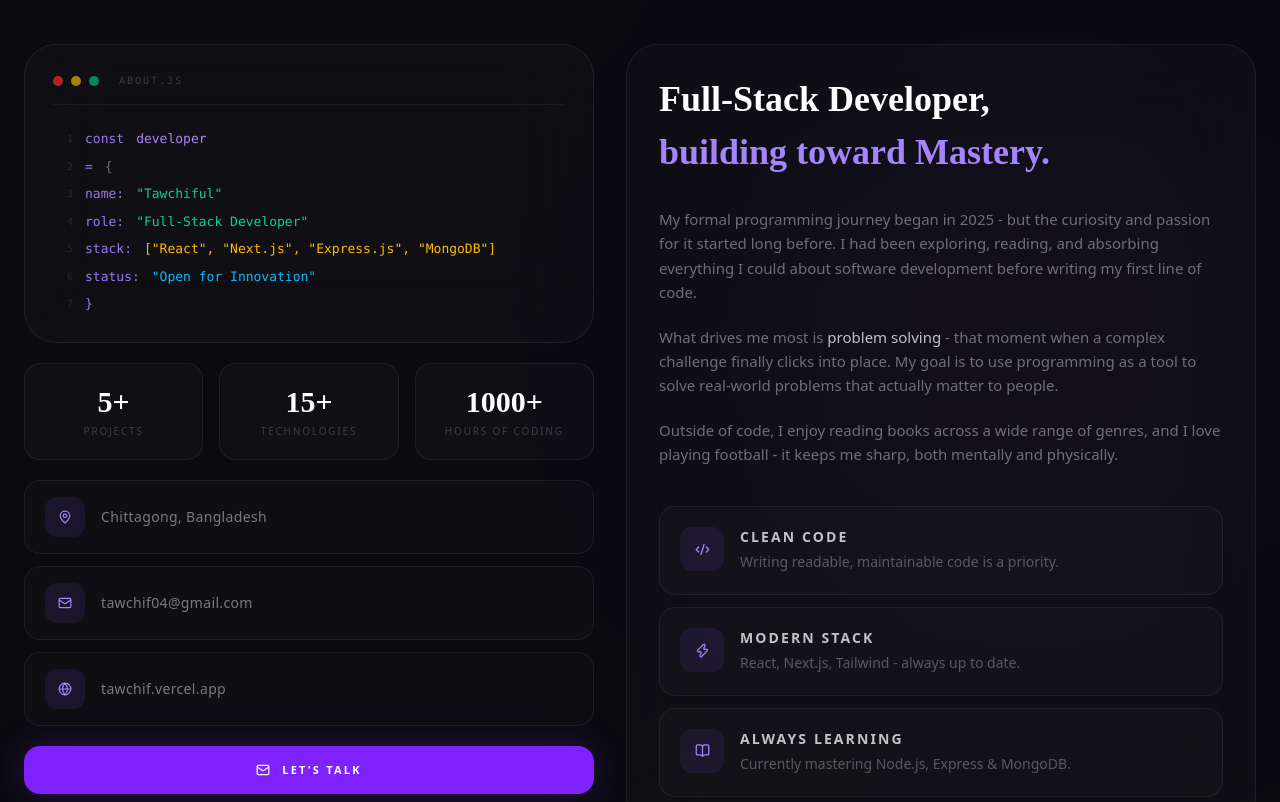
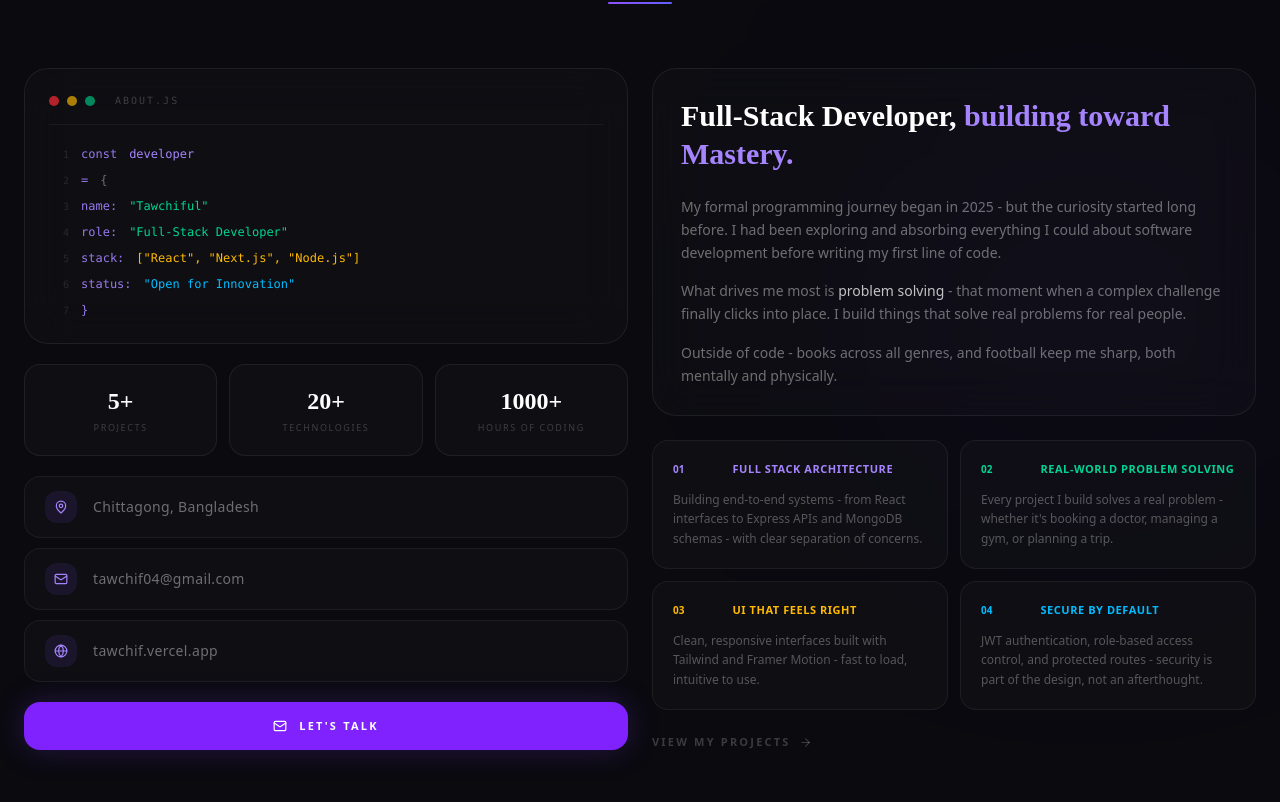
Before and after one commit to tawchifulislam/portfolio, a Next.js app: page / in a window 1280 px wide. Shown: the part 1018-1820 px from the top of the page. Built offline with nearby package versions, Linux system fonts and the light colour scheme.

Commit message:
refactor: update layout and style for core landing components

```diff
--- a/src/app/projects/page.jsx
+++ b/src/app/projects/page.jsx
@@ -14,7 +14,7 @@ export default function Projects() {
     >
       <div className="absolute top-1/3 left-1/2 -translate-x-1/2 w-150 h-100 bg-violet-600/4 rounded-full blur-[120px] pointer-events-none" />
 
-      <div className="max-w-6xl mx-auto">
+      <div className="max-w-7xl mx-auto">
         <SectionTitle
           title="Projects"
           subtitle="A selection of things I have built so far."
--- a/src/components/sections/About.jsx
+++ b/src/components/sections/About.jsx
@@ -1,8 +1,7 @@
 'use client';
 
 import { motion } from 'framer-motion';
-import { MapPin, Mail, Globe, Code2, Zap, BookOpen } from 'lucide-react';
-
+import { MapPin, Mail, Globe, ArrowRight } from 'lucide-react';
 import { personalInfo } from '@/lib/data';
 import { variants } from '@/lib/constants';
 import { scrollToSection } from '@/lib/utils';
@@ -10,7 +9,7 @@ import SectionTitle from '../ui/SectionTitle';
 
 const stats = [
   { label: 'Projects', value: '5+' },
-  { label: 'Technologies', value: '15+' },
+  { label: 'Technologies', value: '20+' },
   { label: 'Hours of Coding', value: '1000+' },
 ];
 
@@ -25,39 +24,52 @@ const codeLines = [
   },
   {
     token: '  stack:',
-    name: ' ["React", "Next.js", "Express.js", "MongoDB"]',
+    name: ' ["React", "Next.js", "Node.js"]',
     color: 'text-amber-400',
   },
-  {
-    token: '  status:',
-    name: ' "Open for Innovation"',
-    color: 'text-sky-400',
-  },
+  { token: '  status:', name: ' "Open for Innovation"', color: 'text-sky-400' },
   { token: '}', name: '', color: 'text-white/40' },
 ];
 
-const traits = [
+const focuses = [
   {
-    icon: <Code2 size={15} />,
-    title: 'Clean Code',
-    desc: 'Writing readable, maintainable code is a priority.',
+    number: '01',
+    title: 'Full Stack Architecture',
+    desc: 'Building end-to-end systems - from React interfaces to Express APIs and MongoDB schemas - with clear separation of concerns.',
+    color: 'text-violet-400',
+    bg: 'bg-violet-500/10',
+    border: 'hover:border-violet-500/25',
   },
   {
-    icon: <Zap size={15} />,
-    title: 'Modern Stack',
-    desc: 'React, Next.js, Tailwind - always up to date.',
+    number: '02',
+    title: 'Real-World Problem Solving',
+    desc: "Every project I build solves a real problem - whether it's booking a doctor, managing a gym, or planning a trip.",
+    color: 'text-emerald-400',
+    bg: 'bg-emerald-500/10',
+    border: 'hover:border-emerald-500/25',
   },
   {
-    icon: <BookOpen size={15} />,
-    title: 'Always Learning',
-    desc: 'Currently mastering Node.js, Express & MongoDB.',
+    number: '03',
+    title: 'UI That Feels Right',
+    desc: 'Clean, responsive interfaces built with Tailwind and Framer Motion - fast to load, intuitive to use.',
+    color: 'text-amber-400',
+    bg: 'bg-amber-500/10',
+    border: 'hover:border-amber-500/25',
+  },
+  {
+    number: '04',
+    title: 'Secure by Default',
+    desc: 'JWT authentication, role-based access control, and protected routes - security is part of the design, not an afterthought.',
+    color: 'text-sky-400',
+    bg: 'bg-sky-500/10',
+    border: 'hover:border-sky-500/25',
   },
 ];
 
 export default function About() {
   return (
-    <section id="about" className="relative overflow-hidden py-18 px-4 sm:px-6">
-      <div className="absolute top-1/2 right-0 -translate-y-1/2 w-125 h-125 bg-violet-600/5 rounded-full blur-[140px] pointer-events-none" />
+    <section id="about" className="relative overflow-hidden py-24 px-4 sm:px-6">
+      <div className="absolute top-1/2 right-0 -translate-y-1/2 w-96 h-96 bg-violet-600/5 rounded-full blur-[140px] pointer-events-none" />
 
       <div className="max-w-7xl mx-auto relative z-10">
         <SectionTitle
@@ -65,26 +77,26 @@ export default function About() {
           subtitle="A little bit about who I am and what I do."
         />
 
-        <div className="mt-16 grid grid-cols-1 lg:grid-cols-[0.95fr_1.05fr] gap-6 xl:gap-8 items-stretch">
+        <div className="mt-16 grid grid-cols-1 lg:grid-cols-2 gap-6 items-start">
+          {/* Left */}
           <motion.div
             variants={variants.slideLeft}
             initial="hidden"
             whileInView="visible"
             viewport={{ once: true }}
-            className="flex flex-col gap-5 h-full"
+            className="flex flex-col gap-5"
           >
-            <div className="p-6 sm:p-7 rounded-4xl bg-white/2.5 border border-white/[0.07] backdrop-blur-2xl shadow-[0_0_40px_rgba(255,255,255,0.02)]">
-              <div className="flex items-center gap-2 mb-6 pb-4 border-b border-white/5">
+            {/* Code block */}
+            <div className="p-6 rounded-3xl bg-white/2 border border-white/[0.07] backdrop-blur-xl">
+              <div className="flex items-center gap-2 mb-5 pb-4 border-b border-white/5">
                 <div className="w-2.5 h-2.5 rounded-full bg-red-500/70" />
                 <div className="w-2.5 h-2.5 rounded-full bg-yellow-500/70" />
                 <div className="w-2.5 h-2.5 rounded-full bg-emerald-500/70" />
-
                 <span className="ml-3 text-[10px] text-white/20 tracking-[0.2em] uppercase font-mono">
                   about.js
                 </span>
               </div>
-
-              <div className="font-mono text-[12px] sm:text-[13px] space-y-2">
+              <div className="font-mono text-[12px] space-y-2">
                 {codeLines.map((line, i) => (
                   <motion.div
                     key={i}
@@ -92,17 +104,15 @@ export default function About() {
                     whileInView={{ opacity: 1, x: 0 }}
                     viewport={{ once: true }}
                     transition={{ delay: i * 0.07 }}
-                    className="flex items-center gap-3 overflow-x-auto"
+                    className="flex items-center gap-3"
                   >
                     <span className="text-white/10 text-[10px] w-5 text-right select-none tabular-nums shrink-0">
                       {i + 1}
                     </span>
-
                     <span className="text-violet-400/90 shrink-0">
                       {line.token}
                     </span>
-
-                    <span className={`${line.color} break-all`}>
+                    <span className={`${line.color} truncate`}>
                       {line.name}
                     </span>
                   </motion.div>
@@ -110,129 +120,143 @@ export default function About() {
               </div>
             </div>
 
-            <div className="grid grid-cols-3 gap-3 sm:gap-4">
-              {stats.map(stat => (
-                <div
+            {/* Stats */}
+            <div className="grid grid-cols-3 gap-3">
+              {stats.map((stat, i) => (
+                <motion.div
                   key={stat.label}
-                  className="p-4 sm:p-5 rounded-2xl bg-white/2.5 border border-white/[0.07] text-center hover:border-violet-500/20 transition-all duration-300"
+                  initial={{ opacity: 0, y: 16 }}
+                  whileInView={{ opacity: 1, y: 0 }}
+                  viewport={{ once: true }}
+                  transition={{ delay: i * 0.1, duration: 0.5 }}
+                  className="p-5 rounded-2xl bg-white/2 border border-white/[0.07] text-center hover:border-violet-500/20 transition-all duration-300"
                 >
-                  <p className="text-2xl sm:text-3xl font-bold text-white font-[--font-syne]">
+                  <p className="text-2xl font-bold text-white font-[--font-syne]">
                     {stat.value}
                   </p>
-
-                  <p className="mt-1 text-[9px] sm:text-[10px] tracking-[0.18em] uppercase text-white/20">
+                  <p className="mt-1 text-[9px] tracking-[0.18em] uppercase text-white/20">
                     {stat.label}
                   </p>
-                </div>
+                </motion.div>
               ))}
             </div>
 
-            <div className="flex flex-col gap-3">
+            {/* Info items */}
+            <div className="flex flex-col gap-2.5">
               {[
-                {
-                  icon: <MapPin size={14} />,
-                  text: personalInfo.location,
-                },
-                {
-                  icon: <Mail size={14} />,
-                  text: personalInfo.email,
-                },
-                {
-                  icon: <Globe size={14} />,
-                  text: 'tawchif.vercel.app',
-                },
+                { icon: <MapPin size={14} />, text: personalInfo.location },
+                { icon: <Mail size={14} />, text: personalInfo.email },
+                { icon: <Globe size={14} />, text: 'tawchif.vercel.app' },
               ].map(item => (
                 <div
                   key={item.text}
-                  className="flex items-center gap-4 px-4 sm:px-5 py-4 rounded-2xl bg-white/2 border border-white/6 hover:border-violet-500/20 transition-all duration-300"
+                  className="flex items-center gap-4 px-5 py-3.5 rounded-2xl bg-white/2 border border-white/6 hover:border-violet-500/15 transition-all duration-300"
                 >
-                  <span className="w-10 h-10 flex items-center justify-center rounded-xl bg-violet-500/10 text-violet-400 shrink-0">
+                  <span className="w-8 h-8 flex items-center justify-center rounded-xl bg-violet-500/10 text-violet-400 shrink-0">
                     {item.icon}
                   </span>
-
-                  <span className="text-sm text-white/45 tracking-wide truncate">
+                  <span className="text-sm text-white/40 tracking-wide truncate">
                     {item.text}
                   </span>
                 </div>
               ))}
             </div>
 
+            {/* CTA */}
             <motion.button
               onClick={() => scrollToSection('contact')}
               whileHover={{ scale: 1.02 }}
               whileTap={{ scale: 0.98 }}
-              className="w-full flex items-center justify-center gap-3 px-7 py-4 rounded-2xl bg-violet-600 hover:bg-violet-500 text-white text-[11px] font-black uppercase tracking-[0.2em] transition-all duration-300 shadow-[0_0_35px_rgba(124,58,237,0.25)]"
+              className="relative overflow-hidden w-full flex items-center justify-center gap-3 px-7 py-4 rounded-2xl bg-violet-600 hover:bg-violet-500 text-white text-[11px] font-black uppercase tracking-[0.2em] transition-all duration-300 shadow-[0_0_30px_rgba(124,58,237,0.25)] before:absolute before:inset-0 before:-translate-x-full hover:before:translate-x-full before:bg-linear-to-r before:from-transparent before:via-white/20 before:to-transparent before:transition-transform before:duration-700"
             >
               <Mail size={14} />
               Let&apos;s Talk
             </motion.button>
           </motion.div>
 
+          {/* Right */}
           <motion.div
             variants={variants.slideRight}
             initial="hidden"
             whileInView="visible"
             viewport={{ once: true }}
-            className="h-full"
+            className="flex flex-col gap-6"
           >
-            <div className="h-full p-6 sm:p-8 rounded-4xl bg-white/2.5 border border-white/[0.07] backdrop-blur-2xl flex flex-col justify-between">
-              <div>
-                <h3 className="text-2xl sm:text-3xl lg:text-4xl font-bold font-[--font-syne] text-white leading-tight">
-                  Full-Stack Developer,
-                  <span className="block mt-2 text-violet-400">
+            {/* Bio */}
+            <div className="p-7 rounded-3xl bg-white/2 border border-white/[0.07] backdrop-blur-xl">
+              <h3 className="text-2xl sm:text-3xl font-bold font-[--font-syne] text-white leading-tight mb-6">
+                Full-Stack Developer,{' '}
+                <span className="text-violet-400">
                   building toward Mastery.
                 </span>
               </h3>
-
-                <div className="mt-7 sm:mt-8 space-y-5 text-white/40 leading-relaxed text-sm sm:text-[15px]">
+              <div className="space-y-4 text-white/40 text-sm leading-relaxed">
                 <p>
                   My formal programming journey began in 2025 - but the
-                    curiosity and passion for it started long before. I had been
-                    exploring, reading, and absorbing everything I could about
-                    software development before writing my first line of code.
+                  curiosity started long before. I had been exploring and
+                  absorbing everything I could about software development before
+                  writing my first line of code.
                 </p>
-
                 <p>
                   What drives me most is{' '}
                   <span className="text-white/75 font-medium">
                     problem solving
                   </span>{' '}
                   - that moment when a complex challenge finally clicks into
-                    place. My goal is to use programming as a tool to solve
-                    real-world problems that actually matter to people.
+                  place. I build things that solve real problems for real
+                  people.
                 </p>
-
                 <p>
-                    Outside of code, I enjoy reading books across a wide range
-                    of genres, and I love playing football - it keeps me sharp,
-                    both mentally and physically.
+                  Outside of code - books across all genres, and football keep
+                  me sharp, both mentally and physically.
                 </p>
               </div>
             </div>
 
-              <div className="mt-10 flex flex-col gap-3">
-                {traits.map(item => (
+            {/* Focus areas - 2x2 grid */}
+            <div className="grid grid-cols-1 sm:grid-cols-2 gap-3">
+              {focuses.map((item, i) => (
+                <motion.div
+                  key={item.number}
+                  initial={{ opacity: 0, y: 16 }}
+                  whileInView={{ opacity: 1, y: 0 }}
+                  viewport={{ once: true }}
+                  transition={{ delay: i * 0.08, duration: 0.5 }}
+                  className={`group p-5 rounded-2xl bg-white/2 border border-white/6 ${item.border} transition-all duration-300`}
+                >
+                  <div className="flex items-center gap-3 mb-3">
+                    <span
+                      className={`text-[10px] font-black tabular-nums ${item.color}`}
+                    >
+                      {item.number}
+                    </span>
                     <div
-                    key={item.title}
-                    className="flex items-start gap-4 p-4 sm:p-5 rounded-2xl bg-white/2 border border-white/6 hover:border-violet-500/20 transition-all duration-300 group"
+                      className={`w-6 h-px ${item.bg.replace('bg-', 'bg-').replace('/10', '/40')}`}
+                    />
+                    <span
+                      className={`text-[11px] font-black uppercase tracking-wider ${item.color}`}
                     >
-                    <span className="w-11 h-11 flex items-center justify-center rounded-xl bg-violet-500/10 text-violet-400 group-hover:bg-violet-500/20 transition-all duration-300 shrink-0">
-                      {item.icon}
+                      {item.title}
                     </span>
-
-                    <div>
-                      <p className="text-sm font-bold text-white/75 uppercase tracking-[0.15em]">
-                        {item.title}
-                      </p>
-
-                      <p className="text-sm text-white/30 mt-1 leading-relaxed">
+                  </div>
+                  <p className="text-xs text-white/30 leading-relaxed group-hover:text-white/50 transition-colors duration-300">
                     {item.desc}
                   </p>
-                    </div>
-                  </div>
+                </motion.div>
               ))}
             </div>
-            </div>
+
+            {/* Bottom CTA - view projects */}
+            <button
+              onClick={() => scrollToSection('projects')}
+              className="group flex items-center gap-2 text-[11px] font-black uppercase tracking-[0.2em] text-white/20 hover:text-violet-400 transition-colors duration-300 self-start"
+            >
+              View My Projects
+              <ArrowRight
+                size={13}
+                className="group-hover:translate-x-1 transition-transform duration-300"
+              />
+            </button>
           </motion.div>
         </div>
       </div>
--- a/src/components/sections/TechStack.jsx
+++ b/src/components/sections/TechStack.jsx
@@ -95,7 +95,7 @@ export default function TechStack() {
     >
       <div className="absolute top-1/2 left-1/2 -translate-x-1/2 -translate-y-1/2 w-full max-w-4xl h-96 bg-violet-600/3 blur-[120px] pointer-events-none" />
 
-      <div className="max-w-6xl mx-auto">
+      <div className="max-w-7xl mx-auto">
         <SectionTitle
           title="Tech Stack"
           subtitle="A collection of tools and technologies I use to bring ideas to life."
```
Also changed, not shown: src/components/sections/Contact.jsx (+31 -13 lines). Lines whose indentation alone changed are shown as unchanged.
